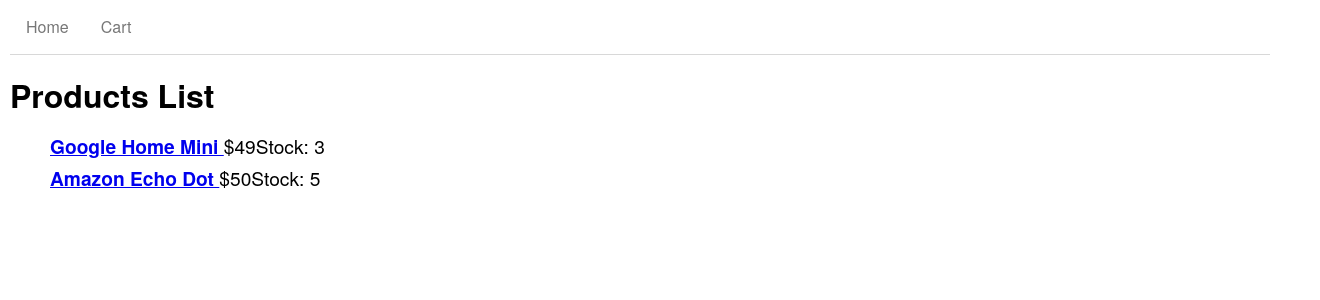
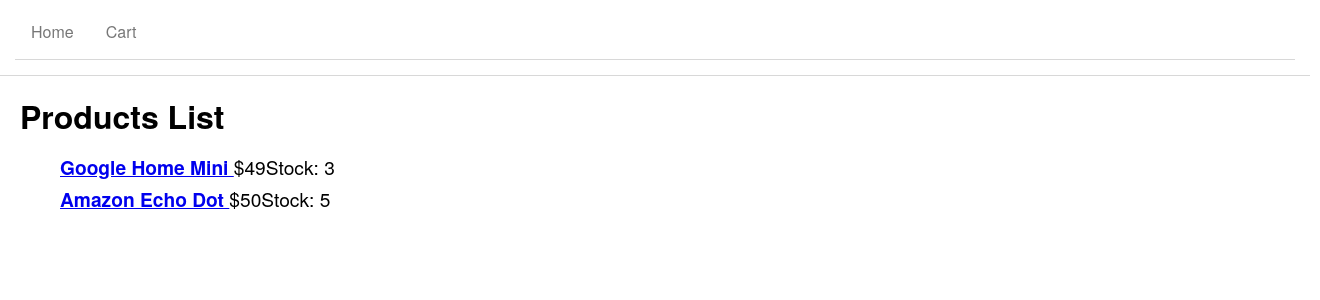
Before and after one commit to teinen/vuex-practice, a Vue app: page / in a window 1280 px wide. Shown: the top 300 px of the page, 1320 px wide, since content can reach past the window. Built offline with nearby package versions, Linux system fonts and the light colour scheme.

Commit message:
Modify css

```diff
--- a/src/App.vue
+++ b/src/App.vue
@@ -26,10 +26,17 @@
 }
 
 .app {
-  padding: 10px;
+
+}
+
+.header {
+  border-bottom: solid 1px #d8d8d8;
+  width: 100%;
+  padding: 15px;
 }
 
 .main {
-
+  width: 100%;
+  padding: 0px 20px;
 }
 </style>
```
